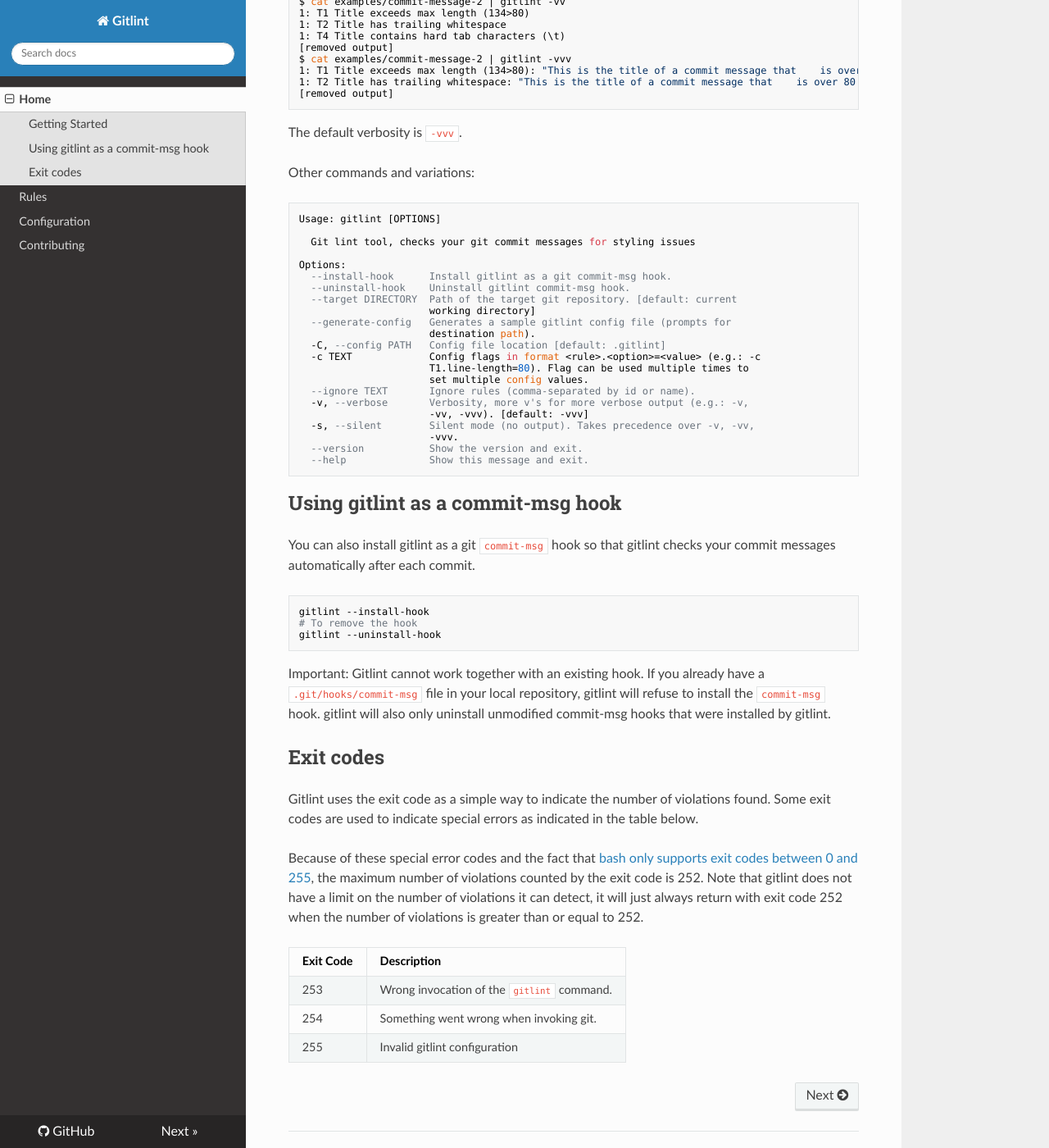
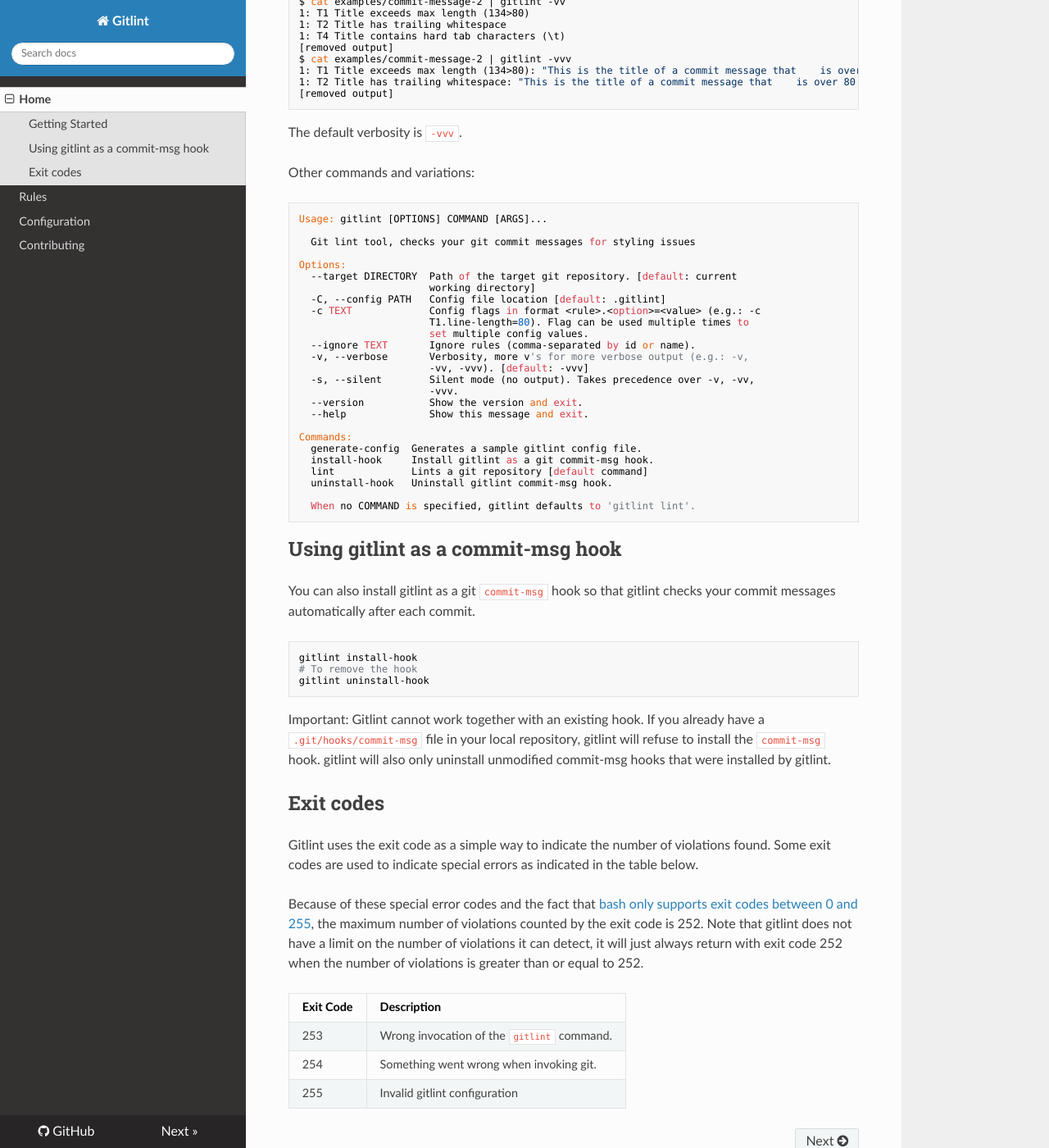
Before and after one commit to jorisroovers/gitlint, an MkDocs documentation site: the page built from docs/index.md, in a window 1280 px wide and 1400 px high, scrolled down 1296 px. Shown: the whole window at 82% size. Built offline with MkDocs 1.6.1, drawn with Linux system fonts in a browser that asks for light colours; nearby versions of some CDN libraries; old or Windows-style settings are respelled for this version of MkDocs; some of the changed text lies outside the part shown.

Commit message:
Refactor: using proper subcommands instead of options
gitlint's subcommmands (like generate-config, install-hook,
uninstall-hook) now use proper Click subcommands. This makes the code
cleaner and allows us to more easily execute code before each subcommand
(such as parsing config).

````diff
--- a/docs/index.md
+++ b/docs/index.md
@@ -27,7 +27,7 @@
 git log -1 --pretty=%B | gitlint
 
 # To install a gitlint as a commit-msg git hook:
-gitlint --install-hook
+gitlint install-hook
 ```
 
 Output example:
@@ -66,17 +66,13 @@
 Other commands and variations:
 
 ```
-Usage: gitlint [OPTIONS]
+Usage: gitlint [OPTIONS] COMMAND [ARGS]...
 
   Git lint tool, checks your git commit messages for styling issues
 
 Options:
-  --install-hook      Install gitlint as a git commit-msg hook.
-  --uninstall-hook    Uninstall gitlint commit-msg hook.
   --target DIRECTORY  Path of the target git repository. [default: current
                       working directory]
-  --generate-config   Generates a sample gitlint config file (prompts for
-                      destination path).
   -C, --config PATH   Config file location [default: .gitlint]
   -c TEXT             Config flags in format <rule>.<option>=<value> (e.g.: -c
                       T1.line-length=80). Flag can be used multiple times to
@@ -88,6 +84,14 @@
                       -vvv.
   --version           Show the version and exit.
   --help              Show this message and exit.
+
+Commands:
+  generate-config  Generates a sample gitlint config file.
+  install-hook     Install gitlint as a git commit-msg hook.
+  lint             Lints a git repository [default command]
+  uninstall-hook   Uninstall gitlint commit-msg hook.
+
+  When no COMMAND is specified, gitlint defaults to 'gitlint lint'.
 ```
 
 
@@ -96,9 +100,9 @@
 after each commit.
 
 ```bash
-gitlint --install-hook
+gitlint install-hook
 # To remove the hook
-gitlint --uninstall-hook
+gitlint uninstall-hook
 ```
 
 Important: Gitlint cannot work together with an existing hook. If you already have a ```.git/hooks/commit-msg```
````
Also changed, not shown: CHANGELOG.md (+4 -2 lines), 3 other files.
